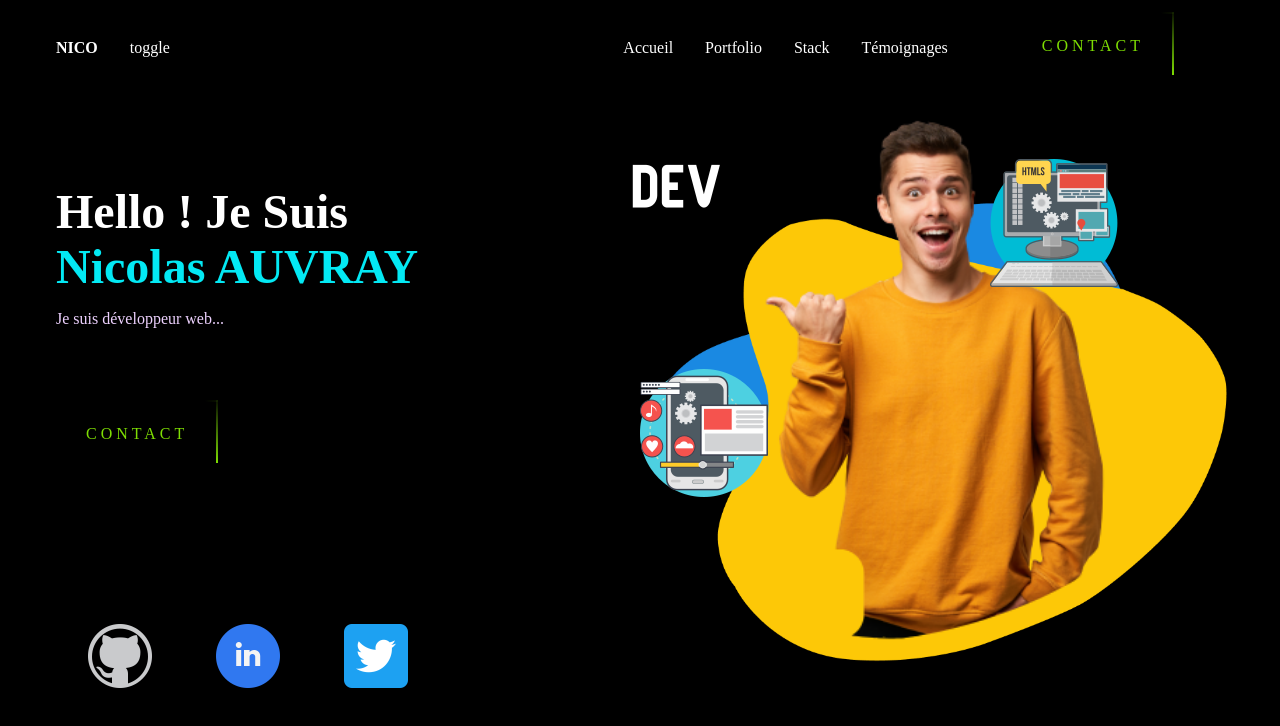
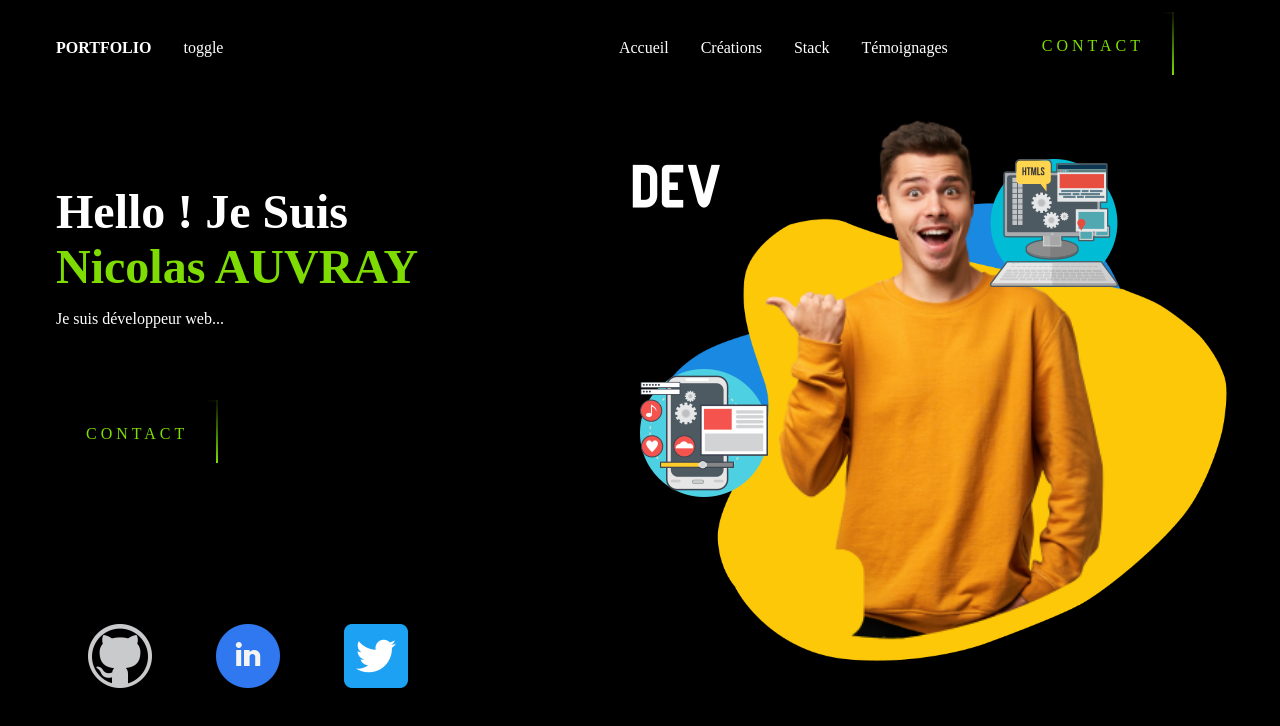
Before and after one commit to nicovray/Nicolas_AUVRAY, a React (Vite) app in the folder frontend/: page / in a window 1280 px wide. Shown: the top 726 px of the page. Built offline with nearby package versions, Linux system fonts and the light colour scheme.

Commit message:
correction sur la section d'introduction

```diff
--- a/frontend/src/components/Intro.css
+++ b/frontend/src/components/Intro.css
@@ -23,13 +23,13 @@
 }
 
 .i-name > :nth-child(2) {
-  color: var(--bluButton);
+  color: var(--greenText);
   font-weight: bold;
   font-size: 3rem;
 }
 
 .i-name > :nth-child(3) {
-  color: var(--purple);
+  color: var(white);
   font-weight: 100;
   font-size: 1rem;
   margin-top: 1rem;
--- a/frontend/src/components/Navbar.jsx
+++ b/frontend/src/components/Navbar.jsx
@@ -5,14 +5,14 @@
   return (
     <div className="n-wrapper">
       <div className="n-left">
-        <div className="n-name">NICO</div>
+        <div className="n-name">PORTFOLIO</div>
         <span>toggle</span>
       </div>
       <div className="n-right">
         <div className="n-list">
           <ul>
             <li>Accueil</li>
-            <li>Portfolio</li>
+            <li>Créations</li>
             <li>Stack</li>
             <li>Témoignages</li>
           </ul>
```
